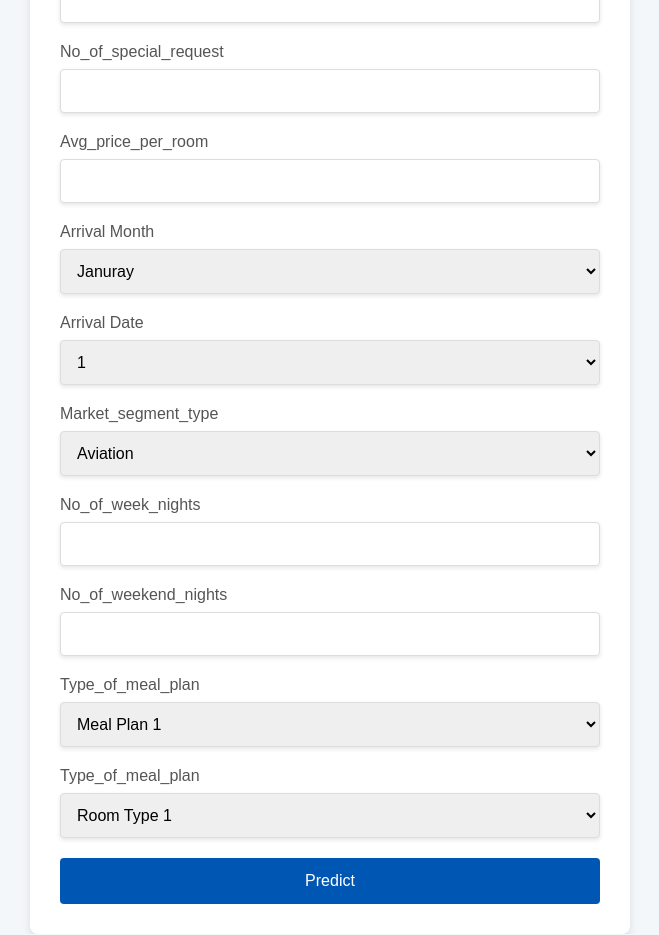
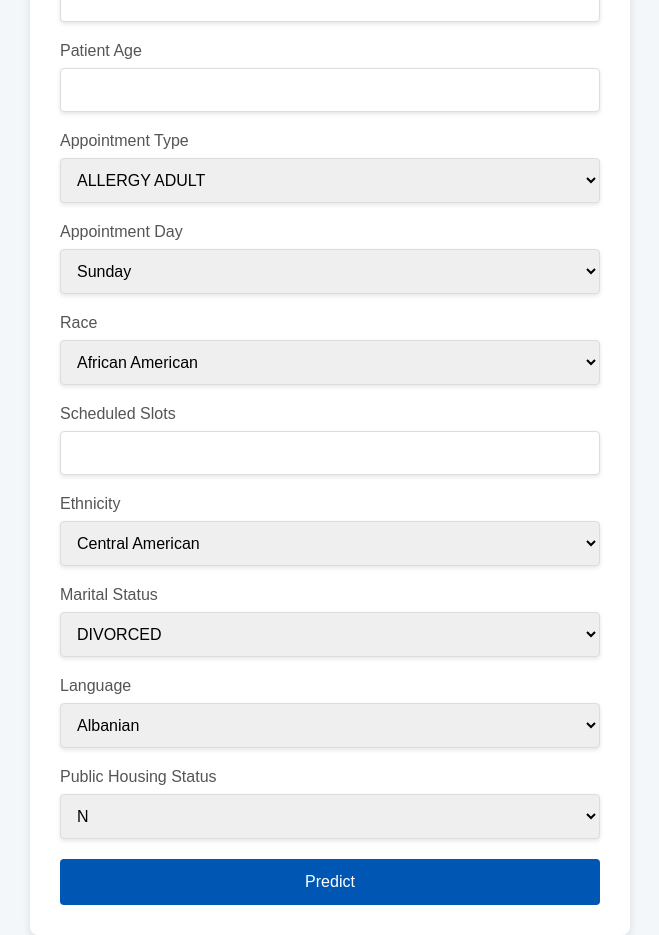
Before and after one commit to naaz-git/paper2025-mlflow-cicd, a Flask app: page / in a window 1280 px wide. Shown: the whole page, without its empty margins (310-969 px from the left). Run offline with Flask 3, Linux system fonts and the light colour scheme; parts of the project's set-up code (start-up, migrations or seed data) failed here and were passed over.

```diff
--- a/application.py
+++ b/application.py
@@ -10,25 +10,26 @@ loaded_model = joblib.load(MODEL_OUTPUT_PATH)
 @app.route('/',methods=['GET','POST'])
 def index():
     if request.method=='POST':
+        patient_age = int(request.form["patient_age"])
 
-        lead_time = int(request.form["lead_time"])
-        no_of_special_request = int(request.form["no_of_special_request"])
-        avg_price_per_room = float(request.form["avg_price_per_room"])
-        arrival_month = int(request.form["arrival_month"])
-        arrival_date = int(request.form["arrival_date"])
+        cancelled_slots = int(request.form["cancelled_slots"])
+        scheduled_slots = int(request.form["scheduled_slots"])
 
-        market_segment_type = int(request.form["market_segment_type"])
-        no_of_week_nights = int(request.form["no_of_week_nights"])
-        no_of_weekend_nights = int(request.form["no_of_weekend_nights"])
+        appt_type = int(request.form["appt_type"])
+        appt_day = int(request.form["appt_day"])
+        race = int(request.form["race"])
+        ethnicity = int(request.form["ethnicity"])
+        marital_status = int(request.form["marital_status"])
+        patient_lang = int(request.form["patient_lang"])
+        pblchouspat = int(request.form["pblchouspat"])
 
-        type_of_meal_plan = int(request.form["type_of_meal_plan"])
-        room_type_reserved = int(request.form["room_type_reserved"])
+        # Prepare the feature array for prediction
+        features = np.array([[cancelled_slots, patient_age, appt_type, appt_day, race, scheduled_slots, ethnicity, marital_status, patient_lang, pblchouspat]])
+        #features = np.array([[0,2,2,2,5,1,1,4,1,0]])
+        print(f"{features=}")
 
-
-        features = np.array([[lead_time,no_of_special_request,avg_price_per_room,arrival_month,arrival_date,market_segment_type,no_of_week_nights,no_of_weekend_nights,type_of_meal_plan,room_type_reserved]])
-
+        # Get the prediction
         prediction = loaded_model.predict(features)
-
         return render_template('index.html', prediction=prediction[0])
 
     return render_template("index.html" , prediction=None)
--- a/templates/index.html
+++ b/templates/index.html
@@ -4,130 +4,187 @@
     <meta charset="UTF-8">
     <meta name="viewport" content="width=device-width , initial=scale=1.0">
     <link rel="stylesheet" href="{{ url_for('static' , filename='style.css') }}">
-    <title>HOTEL RESERVATION PREDICTION ❤️</title>
+    <title>Patient No-Show Prediction</title>
 </head>
-
 
 <body>
 <div class="container">
-    <h2>Hotel Reservation Prediction</h2>
+    <h2>Predict Patient No-Show</h2>
 
     <form method="POST">
         <div class="form-group">
-            <label for="lead_time">Lead Time</label>
-            <input type="number" id="lead_time" name="lead_time" required>
-        </div>
-
-
-        <div class="form-group">
-            <label for="no_of_special_request">No_of_special_request</label>
-            <input type="number" id="no_of_special_request" name="no_of_special_request" required>
+            <label for="cancelled_slots">Cancelled Slots</label>
+            <input type="number" id="cancelled_slots" name="cancelled_slots" required>
         </div>
 
         <div class="form-group">
-            <label for="avg_price_per_room">Avg_price_per_room</label>
-            <input type="number" id="avg_price_per_room" name="avg_price_per_room" required>
+            <label for="patient_age">Patient Age</label>
+            <input type="number" id="patient_age" name="patient_age" required>
         </div>
 
         <div class="form-group">
-            <label for="arrival_month">Arrival Month</label>
-            <select id="arrival_month" name="arrival_month" required>
-                <option value="1">Januray</option>
-                <option value="2">February</option>
-                <option value="3">March</option>
-                <option value="4">April</option>
-                <option value="5">May</option>
-                <option value="6">June</option>
-                <option value="7">July</option>
-                <option value="8">August</option>
-                <option value="9">September</option>
-                <option value="10">October</option>
-                <option value="11">November</option>
-                <option value="12">December</option>
-            </select>
-        </div>
-
-
-        <div class="form-group">
-            <label for="arrival_date">Arrival Date</label>
-            <select id="arrival_date" name="arrival_date" required>
-                <option value="1">1</option>
-                <option value="2">2</option>
-                <option value="3">3</option>
-                <option value="4">4</option>
-                <option value="5">5</option>
-                <option value="6">6</option>
-                <option value="7">7</option>
-                <option value="8">8</option>
-                <option value="9">9</option>
-                <option value="10">10</option>
-                <option value="11">11</option>
-                <option value="12">12</option>
-                <option value="13">13</option>
-                <option value="14">14</option>
-                <option value="15">15</option>
-                <option value="16">16</option>
-                <option value="17">17</option>
-                <option value="18">18</option>
-                <option value="19">19</option>
-                <option value="20">20</option>
-                <option value="21">21</option>
-                <option value="22">22</option>
-                <option value="23">23</option>
-                <option value="24">24</option>
-                <option value="25">25</option>
-                <option value="26">26</option>
-                <option value="27">27</option>
-                <option value="28">28</option>
-                <option value="29">29</option>
-                <option value="30">30</option>
-                <option value="31">31</option>
+            <label for="appt_type">Appointment Type</label>
+            <select id="appt_type" name="appt_type" required>
+                <option value="0">ALLERGY ADULT</option>
+                <option value="1">ALLERGY CHILD</option>
+                <option value="2">ANNUAL EXAM</option>
+                <option value="3">ANNUAL GYN</option>
+                <option value="4">ANNUAL GYN 15</option>
+                <option value="5">BH FU/INITIAL LCSW</option>
+                <option value="6">BP check</option>
+                <option value="7">EMG - Physiatry</option>
+                <option value="8">ESTABLISHED OB</option>
+                <option value="9">ESTABLISHED PATIENT 10</option>
+                <option value="10">ESTABLISHED PATIENT10</option>
+                <option value="11">FOLLOW UP 10</option>
+                <option value="12">FOLLOW UP 15</option>
+                <option value="13">FOLLOW UP 20</option>
+                <option value="14">FOLLOW UP 30</option>
+                <option value="15">FOLLOW UP 60</option>
+                <option value="16">Follow-up Peds Resident</option>
+                <option value="17">GYN BIOPSY</option>
+                <option value="18">HIV SCREENING</option>
+                <option value="19">INJECTION</option>
+                <option value="20">INJECTION 15</option>
+                <option value="21">IUD INSERTION</option>
+                <option value="22">IUD REMOVAL</option>
+                <option value="23">LAB WORK</option>
+                <option value="24">MEDICATION MANAGEMENT</option>
+                <option value="25">Mobile Health Fair/Event</option>
+                <option value="26">Mobile Homeless Shelters</option>
+                <option value="27">Mobile Schools</option>
+                <option value="28">NEW PATIENT 15</option>
+                <option value="29">NEW PATIENT 30</option>
+                <option value="30">NEWBORN FIRST VISIT</option>
+                <option value="31">OB F/U 15</option>
+                <option value="32">OB Initial</option>
+                <option value="33">OPEN ACCESS</option>
+                <option value="34">OPEN ACCESS PEDS RESIDENTS</option>
+                <option value="35">OT FOLLOW UP</option>
+                <option value="36">OT INITIAL EVAL</option>
+                <option value="37">OT RE-EVAL</option>
+                <option value="38">Open Access</option>
+                <option value="39">PHYSIATRY - GENERAL</option>
+                <option value="40">POST-PARTUM VISIT</option>
+                <option value="41">PROCEDURE 30</option>
+                <option value="42">PSYCHIATRY INITIAL CHILD</option>
+                <option value="43">PSYCHIATRY VISIT</option>
+                <option value="44">PT FOLLOW UP 30</option>
+                <option value="45">PT INITIAL EVAL</option>
+                <option value="46">PT RE-EVALUATION</option>
+                <option value="47">Pregnancy Testing</option>
+                <option value="48">SICK VISIT</option>
+                <option value="49">SICK VISIT 15</option>
+                <option value="50">TRANSITION VISITS</option>
+                <option value="51">VISION THERAPY</option>
+                <option value="52">Vision Therapy Evaluation</option>
+                <option value="53">Vision Therapy Training</option>
+                <option value="54">WELL CHILD EXAM 15</option>
+                <option value="55">WELL CHILD EXAM 20</option>
+                <option value="56">WELL CHILD EXAM 30</option>
+                <option value="57">WELL CHILD PEDS RESIDENT</option>
             </select>
         </div>
 
         <div class="form-group">
-            <label for="market_segment_type">Market_segment_type</label>
-            <select id="market_segment_type" name="market_segment_type" required>
-                <option value="0">Aviation</option>
-                <option value="1">Complimentary</option>
-                <option value="2">Corporate</option>
-                <option value="3">Offline</option>
-                <option value="4">Online</option>
+            <label for="appt_day">Appointment Day</label>
+            <select id="appt_day" name="appt_day" required>
+                <option value="0">Sunday</option>
+                <option value="1">Monday</option>
+                <option value="2">Tuesday</option>
+                <option value="3">Wednesday</option>
+                <option value="4">Thursday</option>
+                <option value="5">Friday</option>
+                <option value="6">Saturday</option>
             </select>
         </div>
 
         <div class="form-group">
-            <label for="no_of_week_nights">No_of_week_nights</label>
-            <input type="number" id="no_of_week_nights" name="no_of_week_nights" required>
-        </div>
-
-        <div class="form-group">
-            <label for="no_of_weekend_nights">No_of_weekend_nights</label>
-            <input type="number" id="no_of_weekend_nights" name="no_of_weekend_nights" required>
-        </div>
-
-        <div class="form-group">
-            <label for="type_of_meal_plan">Type_of_meal_plan</label>
-            <select id="type_of_meal_plan" name="type_of_meal_plan" required>
-                <option value="0">Meal Plan 1</option>
-                <option value="1">Meal Plan 2</option>
-                <option value="2">Meal Plan 3</option>
-                <option value="3">Not Selected</option>
+            <label for="race">Race</label>
+            <select id="race" name="race" required>
+                <option value="0">African American</option>
+                <option value="1">American Indian</option>
+                <option value="2">American Indian or Alaska Native</option>
+                <option value="3">Asian</option>
+                <option value="4">Asian Indian</option>
+                <option value="5">Black</option>
+                <option value="6">Black or African American</option>
+                <option value="7">Dominican</option>
+                <option value="8">Native Hawaiian or Other Pacific Islander</option>
+                <option value="9">Other Pacific Islander</option>
+                <option value="10">Other Race</option>
+                <option value="11">Patient Declined</option>
+                <option value="12">UNKNOWN</option>
+                <option value="13">White</option>
             </select>
         </div>
 
         <div class="form-group">
-            <label for="room_type_reserved">Type_of_meal_plan</label>
-            <select id="room_type_reserved" name="room_type_reserved" required>
-                <option value="0">Room Type 1</option>
-                <option value="1">Room Type 2</option>
-                <option value="2">Room Type 3</option>
-                <option value="3">Room Type 4</option>
-                <option value="4">Room Type 5</option>
-                <option value="5">Room Type 6</option>
-                <option value="6">Room Type 7</option>
+            <label for="scheduled_slots">Scheduled Slots</label>
+            <input type="number" id="scheduled_slots" name="scheduled_slots" required>
+        </div>
+
+        <div class="form-group">
+            <label for="ethnicity">Ethnicity</label>
+            <select id="ethnicity" name="ethnicity" required>
+                <option value="0">Central American</option>
+                <option value="1">Dominican</option>
+                <option value="2">Ecuadorian</option>
+                <option value="3">Hispanic or Latino/Spanish</option>
+                <option value="4">Latin American/Latin, Latino</option>
+                <option value="5">Mexican</option>
+                <option value="6">Not Hispanic or Latino</option>
+                <option value="7">Patient Declined</option>
+                <option value="8">Puerto Rican</option>
+                <option value="9">South American</option>
+                <option value="10">Spaniard</option>
+                <option value="11">UNKNOWN</option>
             </select>
         </div>
+
+        <div class="form-group">
+            <label for="marital_status">Marital Status</label>
+            <select id="marital_status" name="marital_status" required>
+                <option value="0">DIVORCED</option>
+                <option value="1">MARRIED</option>
+                <option value="2">PARTNER</option>
+                <option value="3">SEPARATED</option>
+                <option value="4">SINGLE</option>
+                <option value="5">UNKNOWN</option>
+                <option value="6">WIDOWED</option>
+            </select>
+        </div>
+
+        <div class="form-group">
+            <label for="patient_lang">Language</label>
+            <select id="patient_lang" name="patient_lang" required>
+                <option value="0">Albanian</option>
+                <option value="1">Arabic</option>
+                <option value="2">Armenian</option>
+                <option value="3">Bengali</option>
+                <option value="4">Chinese</option>
+                <option value="5">English</option>
+                <option value="6">French</option>
+                <option value="7">Italian</option>
+                <option value="8">Patient Declined</option>
+                <option value="9">Portuguese</option>
+                <option value="10">Spanish</option>
+                <option value="11">Tagalog</option>
+                <option value="12">UNKNOWN</option>
+                <option value="13">Urdu</option>
+            </select>
+        </div>
+
+        <div class="form-group">
+            <label for="pblchouspat">Public Housing Status</label>
+            <select id="pblchouspat" name="pblchouspat" required>
+                <option value="0">N</option>
+                <option value="1">P</option>
+                <option value="2">UNKNOWN</option>
+                <option value="3">Y</option>
+            </select>
+        </div>
+
 
         <button type="submit">Predict</button>
     </form>
@@ -135,9 +192,9 @@
     {% if prediction is not none %}
     <div class="result">
         {% if prediction == 0 %}
-        <p>The Customer is going to cancel his reservation</p>
+        <p>The patient is likely to show up for the appointment.</p>
         {% elif prediction == 1 %}
-        <p>The Customer is not going to cancel his reservation</p>
+        <p>The patient is likely to miss the appointment.</p>
         {% endif %}
     </div>
     {% endif %}
```
Also changed, not shown: 2 other files.
